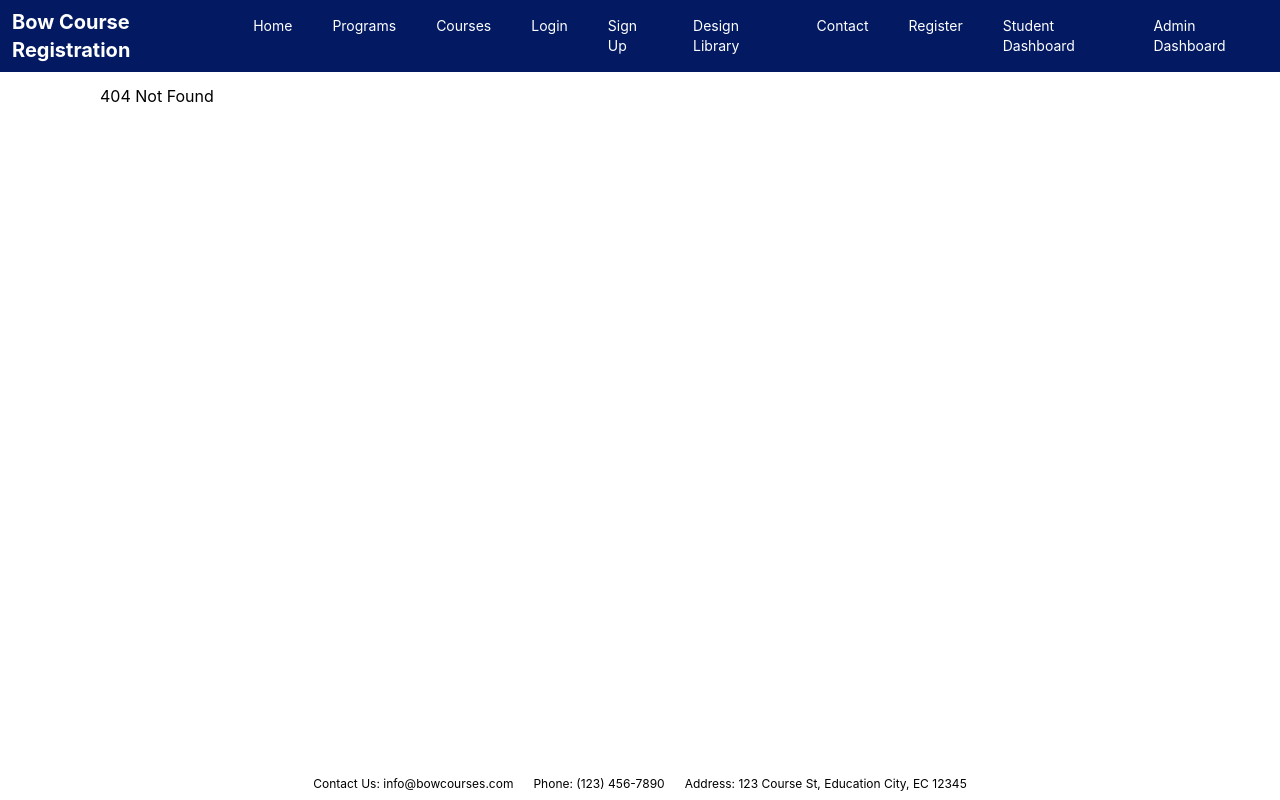
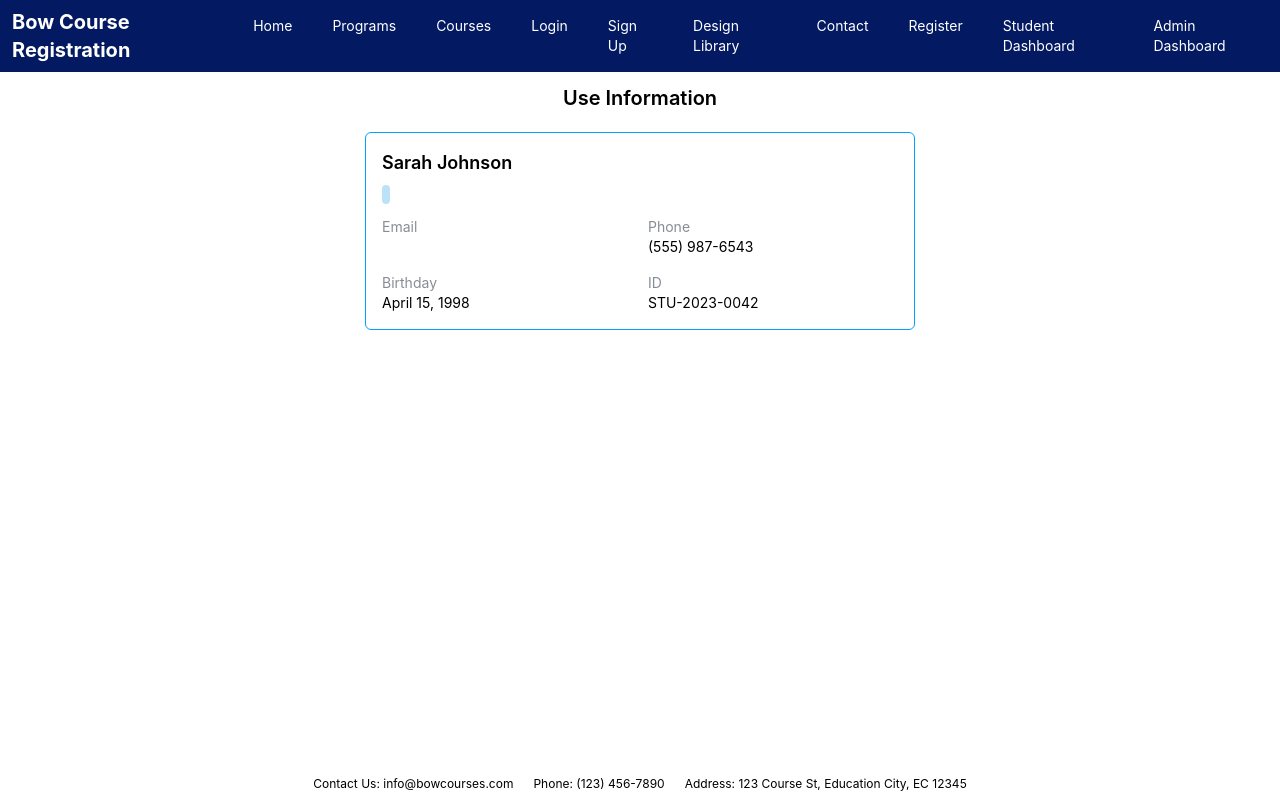
Before and after one commit to TyLandry/bow-course-registration---group-1, a React (Create React App) app: page /profile in a window 1280 px wide. Built offline with nearby package versions, Linux system fonts and the light colour scheme.

Commit message:
Added Profile Page

```diff
--- a/src/App.js
+++ b/src/App.js
@@ -14,10 +14,10 @@ import CourseManagement from "./pages/CourseManagement";
 import CourseDetails from "./pages/CourseDetails";
 
 // Router setup for authenticated navigation
-import {AuthProvider} from "./auth/authentication";
+import { AuthProvider } from "./auth/authentication";
 import RoleRoute from "./auth/roleRoute";
 import ProtectionRoute from "./auth/protectionRoute";
-
+import ProfilePage from "./pages/ProfilePage";
 
 export default function App() {
   return (
@@ -34,14 +34,24 @@ export default function App() {
               <Route path="/signup" element={<SignUpPage />} />
               <Route path="/submitted-forms" element={<SubmittedForms />} />
               <Route path="/contact" element={<ContactPage />} />
-            <Route path="/course-registration" element={<CourseRegistration />} />
+              <Route
+                path="/course-registration"
+                element={<CourseRegistration />}
+              />
               <Route path="/course-management" element={<CourseManagement />} />
-            <Route path="/course-details/:courseCode" element={<CourseDetails />} />
+              <Route
+                path="/course-details/:courseCode"
+                element={<CourseDetails />}
+              />
+              <Route path="/profile" element={<ProfilePage />} />
 
               {/* Connecting Routes to their appropriate Roles and pages */}
               <Route element={<ProtectionRoute />}>
                 <Route element={<RoleRoute allow={["student"]} />}>
-              <Route path="/student-dashboard" element={<StudentDashboard />} />
+                  <Route
+                    path="/student-dashboard"
+                    element={<StudentDashboard />}
+                  />
                 </Route>
                 <Route element={<RoleRoute allow={["admin"]} />}>
                   <Route path="/admin-dashboard" element={<AdminDashboard />} />
--- a/src/pages/ProfilePage.jsx
+++ b/src/pages/ProfilePage.jsx
@@ -0,0 +1,67 @@
+import { useState, useEffect } from "react";
+
+function ProfilePage() {
+  const [currentUser, setCurrentUser] = useState(null);
+
+  // Load use from the local storage if exists
+  useEffect(() => {
+    const raw = localStorage.getItem("app_currentUser");
+    if (raw) setCurrentUser(JSON.parse(raw));
+  }, []);
+
+  return (
+    <div className="flex flex-col gap-5">
+      <h1 className="font-semibold text-xl text-center">Use Information</h1>
+      <div className="mx-auto border-[1px] border-[var(--system-blue)] p-4 rounded-md md:min-w-[550px]">
+        <div className="mb-3">
+          <div className="text-lg font-semibold mb-1">
+            {/* {currentUser.firstName} {currentUser.lastName} */}
+            Sarah Johnson
+          </div>
+          <span className="text-xs bg-[#bbe2f8] text-[var(--system-blue)] rounded-md px-1 py-0.5">
+            {currentUser?.role}
+          </span>
+        </div>
+        <div className="grid md:grid-cols-2 gap-4 text-sm">
+          <div>
+            <div className="text-[var(--system-gray)]">Email</div>
+            <div>{currentUser?.email}</div>
+          </div>
+          <div>
+            <div className="text-[var(--system-gray)]">Phone</div>
+            {/* <div>{currentUser?.phone}</div> */}
+            <div>(555) 987-6543</div>
+          </div>
+          {currentUser?.role === "student" && (
+            <div>
+              <div className="text-[var(--system-gray)]">Department</div>
+              {/* <div>{currentUser?.department}</div> */}
+              <div>Software Development - SD</div>
+            </div>
+          )}
+          {currentUser?.role === "student" && (
+            <div>
+              <div className="text-[var(--system-gray)]">Program/Status</div>
+              {/* <div>{currentUser?.program}</div> */}
+              <div>Computer Science</div>
+            </div>
+          )}
+          <div>
+            <div className="text-[var(--system-gray)]">Birthday</div>
+            {/* <div>{currentUser?.birthday}</div> */}
+            <div>April 15, 1998</div>
+          </div>
+          <div>
+            <div className="text-[var(--system-gray)]">
+              {currentUser?.role} ID
+            </div>
+            {/* <div>{currentUser?.id}</div> */}
+            <div>STU-2023-0042</div>
+          </div>
+        </div>
+      </div>
+    </div>
+  );
+}
+
+export default ProfilePage;
```
Lines whose indentation alone changed are shown as unchanged.
